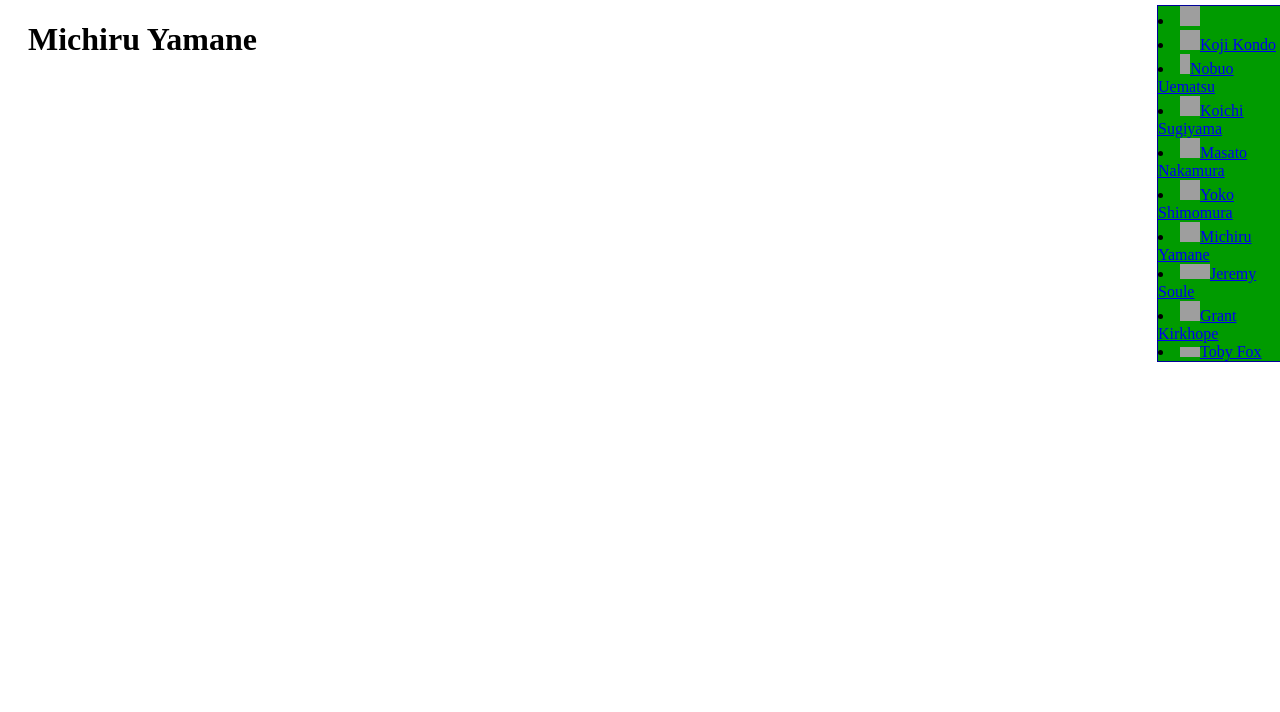
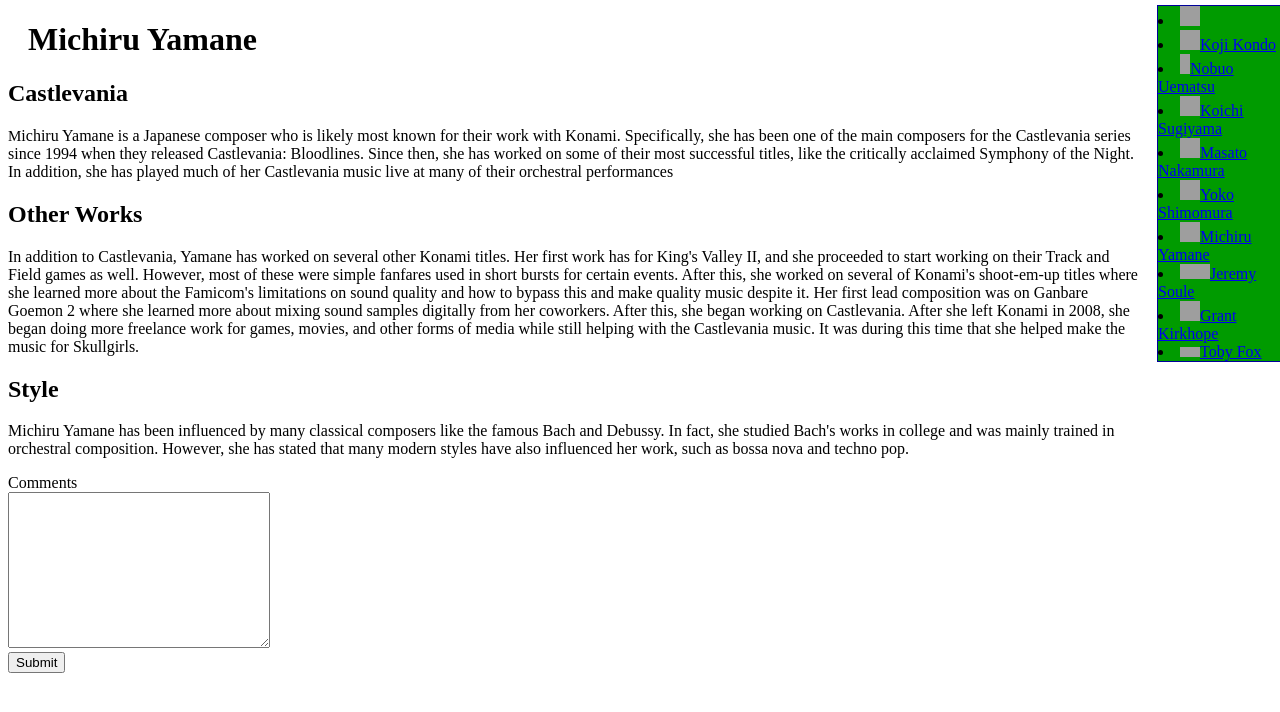
Before and after one commit to PangianIan/GroupProject, a PHP site: page /MichiruYamane.html in a window 1280 px wide. Shown: the top 712 px of the page. Run offline with PHP 8.4, Linux system fonts and the light colour scheme; grey boxes are pictures that could not be loaded.

Commit message:
Added comment and suggestion forms to all pages. Added information on Michiru Yamane. Thinking of adding discography and search functions/forms/pages, but it may take too much time.

```diff
--- a/GroupProject.css
+++ b/GroupProject.css
@@ -44,3 +44,7 @@ h1{
 div p:first-of-type:first-letter{
     font-size: 15px;
 }
+#compName{
+    height: auto;
+    width: 40%;
+}
--- a/MichiruYamane.html
+++ b/MichiruYamane.html
@@ -52,10 +52,38 @@
                 <h1>
                     Michiru Yamane
                 </h1>
+                <h2>Castlevania</h2>
                 <p>
-
+                    Michiru Yamane is a Japanese composer who is likely most known for their work with Konami. Specifically, she
+                    has been one of the main composers for the Castlevania series since 1994 when they released Castlevania: Bloodlines.
+                    Since then, she has worked on some of their most successful titles, like the critically acclaimed Symphony of the
+                    Night. In addition, she has played much of her Castlevania music live at many of their orchestral performances
+                </p>
+                <h2>Other Works</h2>
+                <p>
+                    In addition to Castlevania, Yamane has worked on several other Konami titles. Her first work has for King's Valley
+                    II, and she proceeded to start working on their Track and Field games as well. However, most of these were simple
+                    fanfares used in short bursts for certain events. After this, she worked on several of Konami's shoot-em-up titles
+                    where she learned more about the Famicom's limitations on sound quality and how to bypass this and make quality
+                    music despite it. Her first lead composition was on Ganbare Goemon 2 where she learned more about mixing sound
+                    samples digitally from her coworkers. After this, she began working on Castlevania. After she left Konami in 2008,
+                    she began doing more freelance work for games, movies, and other forms of media while still helping with the Castlevania
+                    music. It was during this time that she helped make the music for Skullgirls.
+                </p>
+                <h2>Style</h2>
+                <p>
+                    Michiru Yamane has been influenced by many classical composers like the famous Bach and Debussy. In fact, she
+                    studied Bach's works in college and was mainly trained in orchestral composition. However, she has stated that many
+                    modern styles have also influenced her work, such as bossa nova and techno pop.
                 </p>
             </div>
+            <form action="#">
+                <label for="comment">
+                    Comments
+                </label><br>
+                <textarea name="comment" id="comment" cols="30" rows="10"></textarea><br>
+                <input type="submit" value="Submit">
+            </form>
         </body>
     </main>
 
```
Also changed, not shown: GrantKirkhope.html (+7 -0 lines), HomePage.html (+22 -3 lines), JeremySoule.html (+7 -0 lines), KojiKondo.html (+7 -0 lines), MasatoNakamura.html (+7 -0 lines), NobuoUematsu.html (+7 -0 lines), TobyFox.html (+7 -0 lines), YokoShimomura.html (+7 -0 lines).
